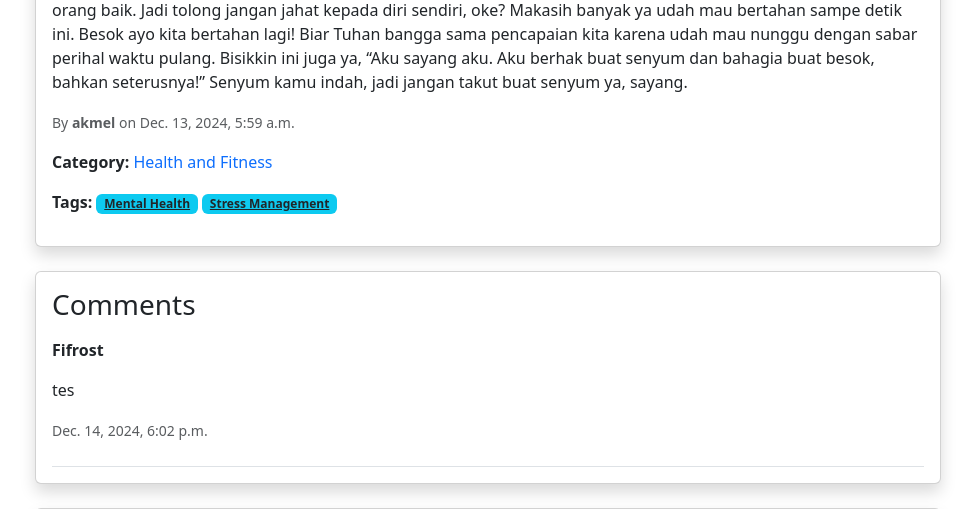
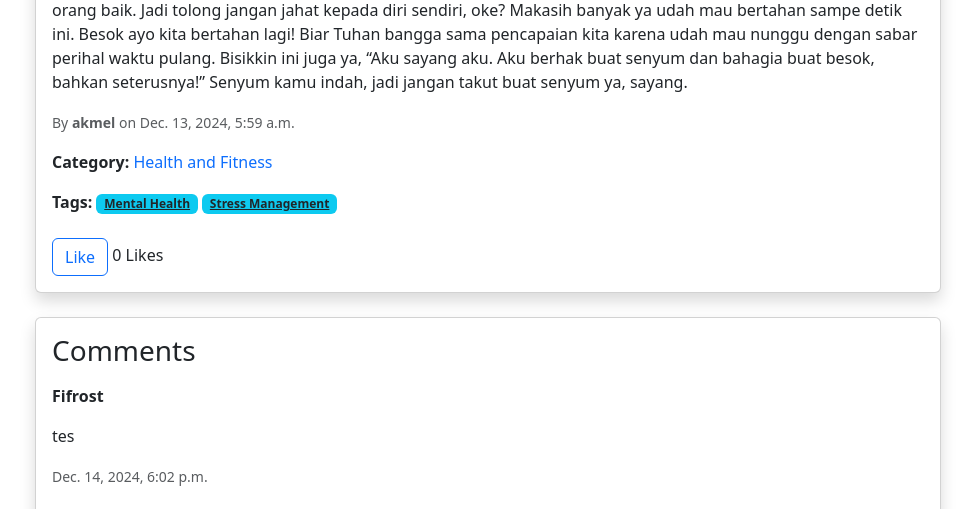
Before and after one commit to Fifrost/Hiwriter, a Django app: page /post/9/ in a window 1280 px wide. Shown: the part 659-1168 px from the top of the page, without its empty margins (152-1127 px from the left). Run offline with Django 5.2, Linux system fonts and the light colour scheme; a user stored in the database is signed in; data comes from the database, SQL or seed files in the repository; both versions use the stored data as it was after the commit.

Commit message:
seven commit (like fitur)

```diff
--- a/blog/models.py
+++ b/blog/models.py
@@ -52,6 +52,14 @@ class Profile(models.Model):
     def __str__(self):
         return f"{self.user.username}'s Profile"
 
+class Like(models.Model):
+    user = models.ForeignKey(User, on_delete=models.CASCADE)
+    post = models.ForeignKey(Post, on_delete=models.CASCADE, related_name='likes')
+    created_at = models.DateTimeField(auto_now_add=True)
+
+    def __str__(self):
+        return f"{self.user.username} liked {self.post.title}"
+
 @receiver(post_save, sender=User)
 def create_user_profile(sender, instance, created, **kwargs):
     if created:
--- a/blog/templates/blog/post_detail.html
+++ b/blog/templates/blog/post_detail.html
@@ -33,6 +33,18 @@
                         <img src="{{ post.image.url }}" alt="{{ post.title }}" class="img-fluid rounded shadow" style="max-height: 400px;">
                     </div>
                     {% endif %}
+
+                    <!-- Fitur Like -->
+                <div class="mt-4">
+                    <button id="like-button" data-post-id="{{ post.id }}" class="btn btn-outline-primary">
+                        {% if user.is_authenticated and is_liked %}
+                            Unlike
+                        {% else %}
+                            Like
+                        {% endif %}
+                    </button>
+                    <span id="like-count">{{ post.likes.count }} Likes</span>
+                </div>
                 </div>
             </div>
 
@@ -70,4 +82,30 @@
         </div>
     </div>
 </div>
+
+<!-- JavaScript untuk fitur Like -->
+<script>
+    document.getElementById('like-button').addEventListener('click', function() {
+        const postId = this.getAttribute('data-post-id');
+        const likeButton = this;
+        const likeCount = document.getElementById('like-count');
+
+        fetch(`/like/${postId}/`, {
+            method: 'POST',
+            headers: {
+                'X-CSRFToken': '{{ csrf_token }}',
+            },
+        })
+        .then(response => response.json())
+        .then(data => {
+            if (data.liked) {
+                likeButton.textContent = 'Unlike';
+            } else {
+                likeButton.textContent = 'Like';
+            }
+            likeCount.textContent = `${data.total_likes} Likes`;
+        })
+        .catch(error => console.error('Error:', error));
+    });
+</script>
 {% endblock %}
--- a/blog/urls.py
+++ b/blog/urls.py
@@ -1,6 +1,6 @@
 from django.urls import path
 from .views import (
-    HomeView, PostCreateView, PostDeleteView, PostUpdateView
+    HomeView, PostCreateView, PostDeleteView, PostUpdateView, like_post
 )
 from . import views
 from django.contrib.auth import views as auth_views
@@ -24,4 +24,5 @@ urlpatterns = [
     path('register/', views.register, name='register'),
     path('get-tags/<int:category_id>/', views.get_tags, name='get_tags'),  # Endpoint untuk mendapatkan tag
     path('get-tags-by-category/', views.get_tags_by_category, name='get_tags_by_category'),
+    path('like/<int:post_id>/', like_post, name='like_post'),
 ]
--- a/blog/views.py
+++ b/blog/views.py
@@ -8,7 +8,7 @@ from django.urls import reverse_lazy
 from django.views.generic import ListView, CreateView, UpdateView, DeleteView
 from django.http import JsonResponse
 from .forms import PostForm, CommentForm, UserForm, ProfileForm, CustomUserCreationForm
-from .models import Post, Comment, Tag, Category
+from .models import Post, Comment, Tag, Category, Like
 
 
 def landing_page(request):
@@ -142,6 +142,11 @@ def post_detail(request, pk):
     post = get_object_or_404(Post, pk=pk)
     comments = post.comments.all()
 
+    # Tambahkan pengecekan apakah pengguna sudah memberi like
+    is_liked = False
+    if request.user.is_authenticated:
+        is_liked = post.likes.filter(user=request.user).exists()
+
     if request.method == 'POST':
         form = CommentForm(request.POST)
         if form.is_valid():
@@ -157,6 +162,7 @@ def post_detail(request, pk):
         'post': post,
         'comments': comments,
         'form': form,
+        'is_liked': is_liked,  # Tambahkan status like ke context
     }
     return render(request, 'blog/post_detail.html', context)
 
@@ -260,3 +266,16 @@ def get_tags_by_category(request):
         except Category.DoesNotExist:
             return JsonResponse({'tags': []})
     return JsonResponse({'tags': []})
+
+@login_required
+def like_post(request, post_id):
+    post = get_object_or_404(Post, id=post_id)
+    like, created = Like.objects.get_or_create(user=request.user, post=post)
+    if not created:
+        # Jika like sudah ada, maka hapus
+        like.delete()
+        liked = False
+    else:
+        # Jika belum ada, tambahkan like
+        liked = True
+    return JsonResponse({'liked': liked, 'total_likes': post.likes.count()})
```
Also changed, not shown: blog/admin.py (+4 -3 lines), db.sqlite3.
